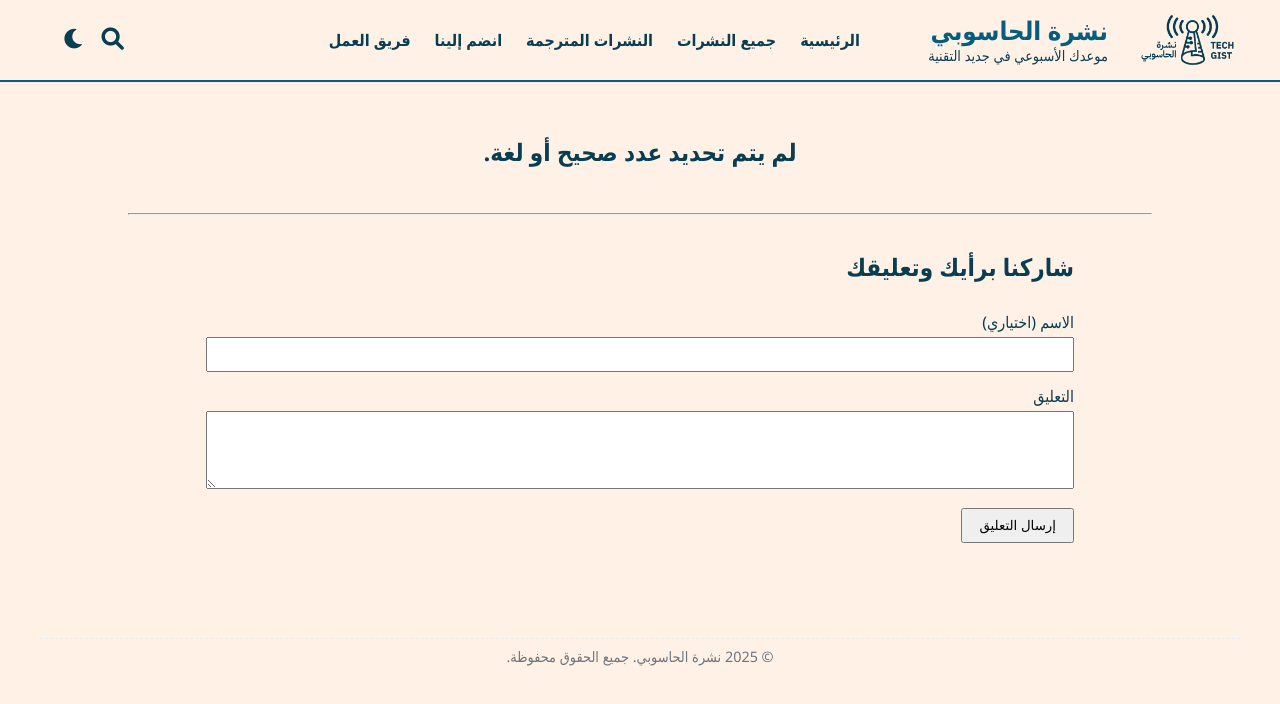
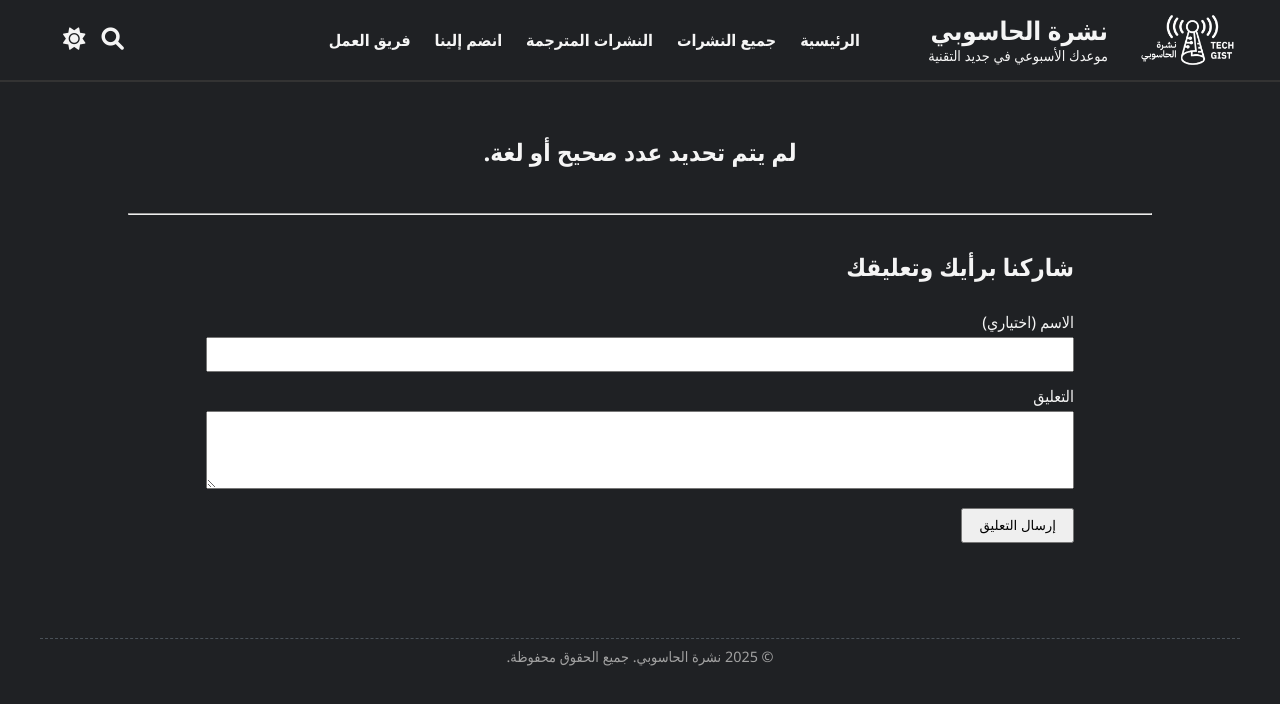
Before and after one commit to DSjory/nshrat-alhasobi-website, a plain HTML site: page single-episode.html in a window 1280 px wide. Both pictures are taken after a click on the button 74 px from the left and 40 px from the top of the page. Drawn offline with nearby package versions, Linux system fonts and the light colour scheme; a web font is replaced by a local one.

Commit message:
Update single-episode.html

```diff
--- a/single-episode.html
+++ b/single-episode.html
@@ -231,6 +231,34 @@
     });
 </script>
 
+<script>
+  // تفعيل وضع الليل في صفحة عرض النشرة فقط
+  document.addEventListener('DOMContentLoaded', () => {
+    const modeToggleButton = document.getElementById('mode-toggle-button');
+    if (!modeToggleButton) return;
+
+    // نقرأ آخر اختيار محفوظ في المتصفح
+    const savedTheme = localStorage.getItem('theme');
+    if (savedTheme === 'dark') {
+      document.body.classList.add('dark-mode');
+      modeToggleButton.innerHTML = '<i class="fas fa-sun"></i>';
+    } else {
+      modeToggleButton.innerHTML = '<i class="fas fa-moon"></i>';
+    }
+
+    // عند الضغط على الزر نبدّل بين الوضعين ونحدّث التخزين
+    modeToggleButton.addEventListener('click', () => {
+      document.body.classList.toggle('dark-mode');
+      const isDark = document.body.classList.contains('dark-mode');
+      localStorage.setItem('theme', isDark ? 'dark' : 'light');
+      modeToggleButton.innerHTML = isDark
+        ? '<i class="fas fa-sun"></i>'
+        : '<i class="fas fa-moon"></i>';
+    });
+  });
+</script>
+
+
     <footer>
         <div class="footer-bottom">
             &copy; 2025 نشرة الحاسوبي. جميع الحقوق محفوظة.
```
